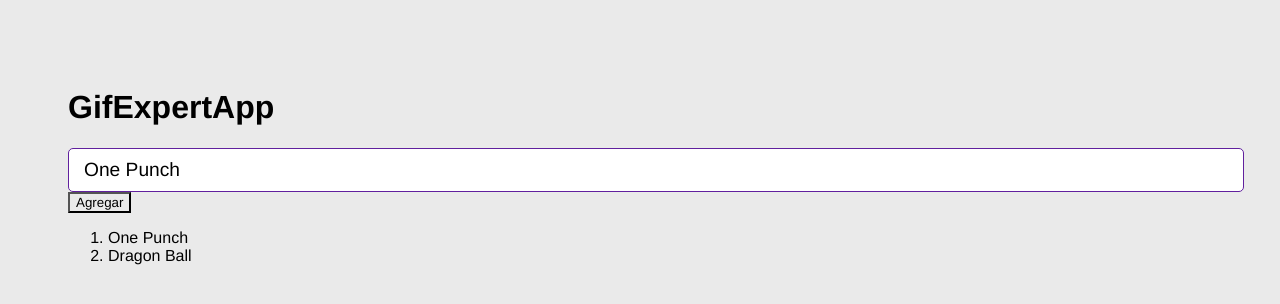
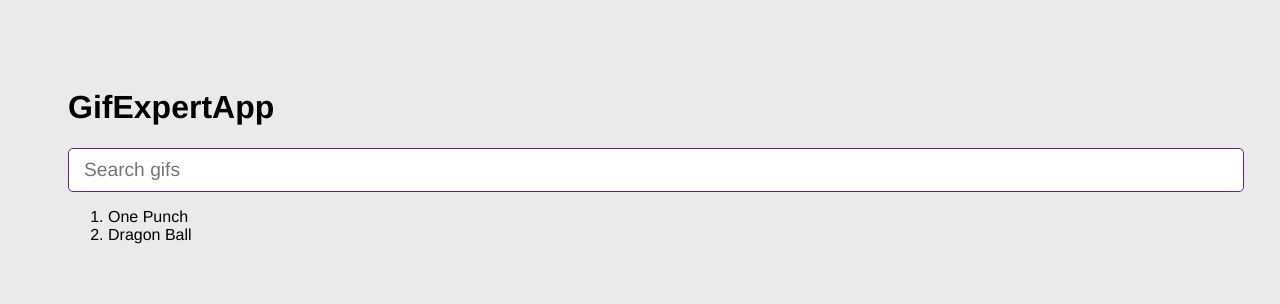
Before and after one commit to dpizapal/GifExpertApp-React, a React (Vite) app: page / in a window 1280 px wide. Shown: the top 304 px of the page. Built offline with nearby package versions, Linux system fonts and the light colour scheme.

Commit message:
input form component

```diff
--- a/src/GifExpertApp.jsx
+++ b/src/GifExpertApp.jsx
@@ -18,11 +18,11 @@
       <h1>GifExpertApp</h1>
 
       {/*Input */}
-      <AddCategory />
+      <AddCategory setCategories={ setCategories }/>
 
 
       {/* Listado de Items*/}
-      <button onClick={ onAddCategory }>Agregar</button>
+
       <ol>
         { categories.map( category => {
             return <li key={ category }>{ category }</li>
--- a/src/components/AddCategory.jsx
+++ b/src/components/AddCategory.jsx
@@ -1,8 +1,8 @@
 import React, { useState } from 'react';
 
- export const AddCategory = () => {
+ export const AddCategory = ({ setCategories }) => {
 
-  const [inputValue, setInputValue] = useState('One Punch')
+  const [inputValue, setInputValue] = useState('')
 
   const onInputChange = ({target}) => {
     setInputValue(target.value)
@@ -10,11 +10,15 @@
 
   const onSubmit = (event) =>{
     event.preventDefault();
-    console.log(inputValue)
+    if (inputValue.trim().length <=1) return;
+
+    setCategories ( categories => [ inputValue, ...categories]);
+    setInputValue('');
+
   }
 
   return (
-    <form onSubmit = { (event)=> onSubmit(event) }>
+    <form onSubmit = { onSubmit }>
 
       <input
       type="text"
```
